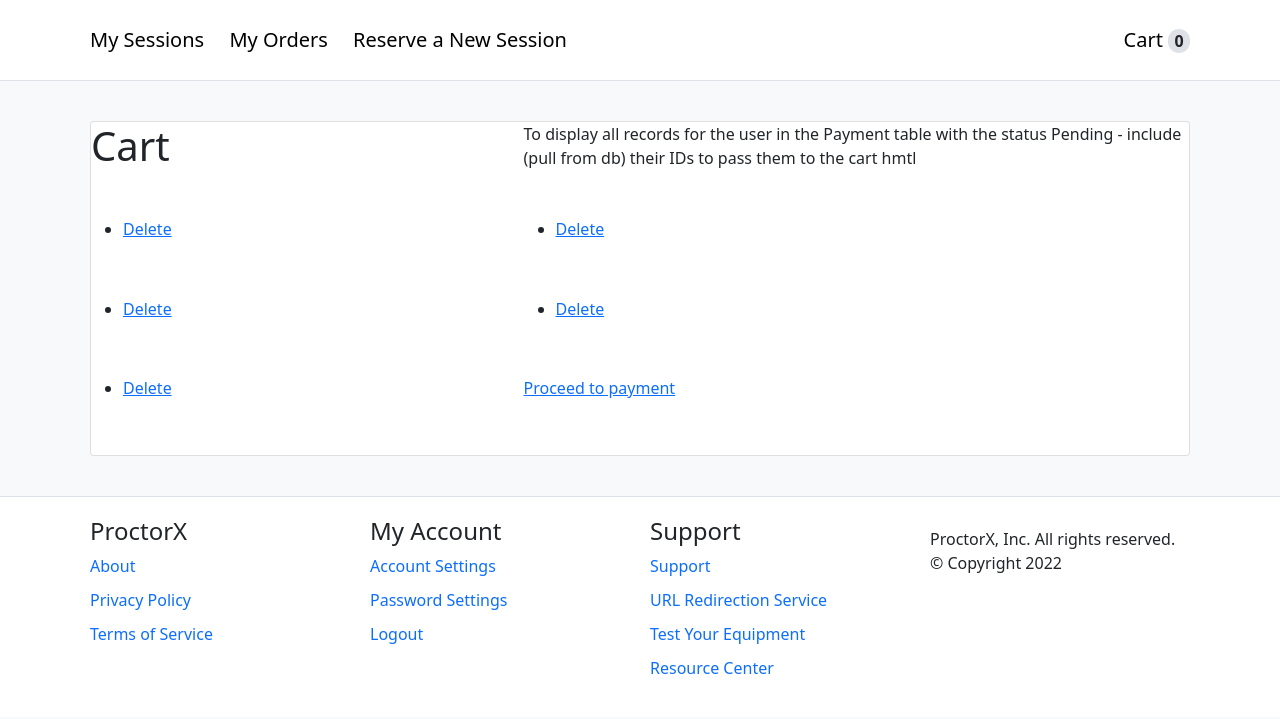
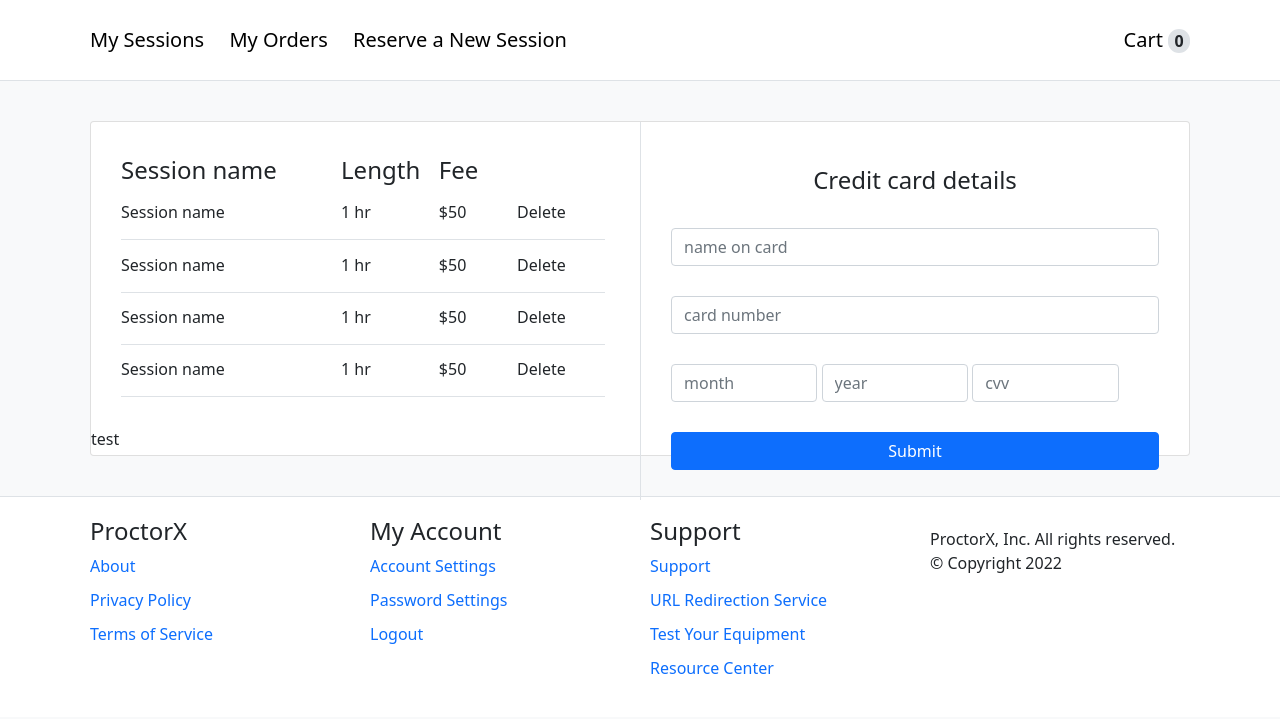
Before and after one commit to jonathanordonez/proctorx, a Django app: template proctorx/templates/cart.html in a window 1280 px wide. Shown: the part 81-800 px from the top of the page. Run offline with Django 3.2, Linux system fonts and the light colour scheme; the template is opened without the code that fills it: values that come from a table or form of the project are taken from there, others are empty.

Commit message:
worked on the cart html elements and css

```diff
--- a/proctorx/static/css/styles.css
+++ b/proctorx/static/css/styles.css
@@ -322,6 +322,70 @@ button:hover {
 
 /* Cart  */
 
+.cart-container {
+    display: grid;
+    grid-template-columns: 50% 50%;
+}
+
+.cart-container-left {
+    display: grid;
+    /* grid-template-rows: fit-content(80%) */
+}
+
+.cart-container-left-sessions {
+    display: grid;
+    grid-template-columns: 45% 20% 16% 18%;
+    grid-template-rows: fit-content(100%);
+    padding: 30px;
+}
+
+.cart-container-session, .cart-container-session-heading {
+    align-self: center;
+}
+
+.cart-container-session {
+border-bottom: 1px solid #dee2e6 !important;
+border-bottom-width: 1px;
+border-bottom-style: solid;
+border-bottom-color: rgb(222, 226, 230);
+min-height: 40px;
+align-self: end;
+}
+
+.cart-container-session-total {
+    justify-self: center;
+}
+
+cart-container-session-amount {
+    text-align: right;
+}
+
+.cart-container-right {
+    border-left: 1px solid #dee2e6 !important;
+    border-left-width: 1px;
+    border-left-style: solid;
+    border-left-color: rgb(222, 226, 230);
+    padding: 30px;
+}
+
+.cart-form input {
+    margin-top: 30px;
+}
+
+.cc-title {
+    text-align: center;
+    margin: 10px;
+}
+
+.cc-name, .cc-number, .cc-submit {
+    width: 100%;
+}
+
+
+.cc-month, .cc-year, .cc-cvv {
+    width: 30%;
+    display: inline-block !important;
+}
 
 
 @media (max-width: 600px) {
--- a/proctorx/templates/cart.html
+++ b/proctorx/templates/cart.html
@@ -7,19 +7,75 @@
 {% block content %}
 
 <div class="cart-container">
-<h1>Cart</h1>
 
-To display all records for the user in the Payment table with the status Pending - include (pull from db) their IDs to pass them to the cart hmtl
+    <div class="cart-container-left">
+        <div class="cart-container-left-sessions">
 
-{% for record in unpaid_reservations %}
+            <div class="cart-container-session-heading fs-4">Session name</div>
+            <div class="cart-container-session-heading fs-4">Length</div>
+            <div class="cart-container-session-heading fs-4">Fee</div>
+            <div class="cart-container-session-heading"></div>
 
+            <div class="cart-container-session">Session name</div>
+            <div class="cart-container-session">1 hr</div>
+            <div class="cart-container-session">$50</div>
+            <div class="cart-container-session">Delete</div>
+
+            <div class="cart-container-session">Session name</div>
+            <div class="cart-container-session">1 hr</div>
+            <div class="cart-container-session">$50</div>
+            <div class="cart-container-session">Delete</div>
+
+            <div class="cart-container-session">Session name</div>
+            <div class="cart-container-session">1 hr</div>
+            <div class="cart-container-session">$50</div>
+            <div class="cart-container-session">Delete</div>
+
+            <div class="cart-container-session">Session name</div>
+            <div class="cart-container-session">1 hr</div>
+            <div class="cart-container-session">$50</div>
+            <div class="cart-container-session">Delete</div>
+<!--
+            <div class="cart-container-session-total"></div>
+            <div class="cart-container-session-total">Sub total</div>
+            <div class="cart-container-session-amount">$250</div>
+            <div class="cart-container-session-total"></div>
+
+            <div class="cart-container-session-total"></div>
+            <div class="cart-container-session-total">Total</div>
+            <div class="cart-container-session-amount">$350</div>
+            <div class="cart-container-session-total"></div> -->
+
+        </div>
+
+        <div>test</div>
+        <!-- <p>test2</p> -->
+        <!-- <p>test2</p> -->
+    </div>
+
+    <div class="cart-container-right">
+        <div class="cc-title fs-4">Credit card details</div>
+        <form class="cart-form">
+            <input class="cc-name form-control" type="text" placeholder="name on card">
+            <input class="cc-number form-control" type="number" placeholder="card number">
+            <input class="cc-month form-control" type="number" placeholder="month">
+            <input class="cc-year form-control" type="number" placeholder="year">
+            <input class="cc-cvv form-control" type="number" placeholder="cvv">
+            <input class="cc-submit btn btn-primary" type="submit" name="submit">
+
+
+
+        </form>
+
+    </div>
+
+    <!-- {% for record in unpaid_reservations %}
 <ul>
     <li>{{ record.exam_name }}  {{record.id}} <a href="/student/cart/{{record.id}}">Delete</a></li>
 </ul>
+{% endfor %} -->
 
-{% endfor %}
 
-<a href="/student/checkout">Proceed to payment</a>
 
 </div>
 
--- a/proctorx/templates/student_template.html
+++ b/proctorx/templates/student_template.html
@@ -4,6 +4,7 @@
 
 <head>
     <meta charset="UTF-8">
+    <meta name="viewport" content="width=device-width, initial-scale=1">
     <link href="https://cdn.jsdelivr.net/npm/bootstrap@5.0.2/dist/css/bootstrap.min.css" rel="stylesheet"
         integrity="sha384-EVSTQN3/azprG1Anm3QDgpJLIm9Nao0Yz1ztcQTwFspd3yD65VohhpuuCOmLASjC" crossorigin="anonymous">
     <link href="{% static 'fontawesome_free/css/all.min.css' %}" rel="stylesheet" type="text/css">
```
